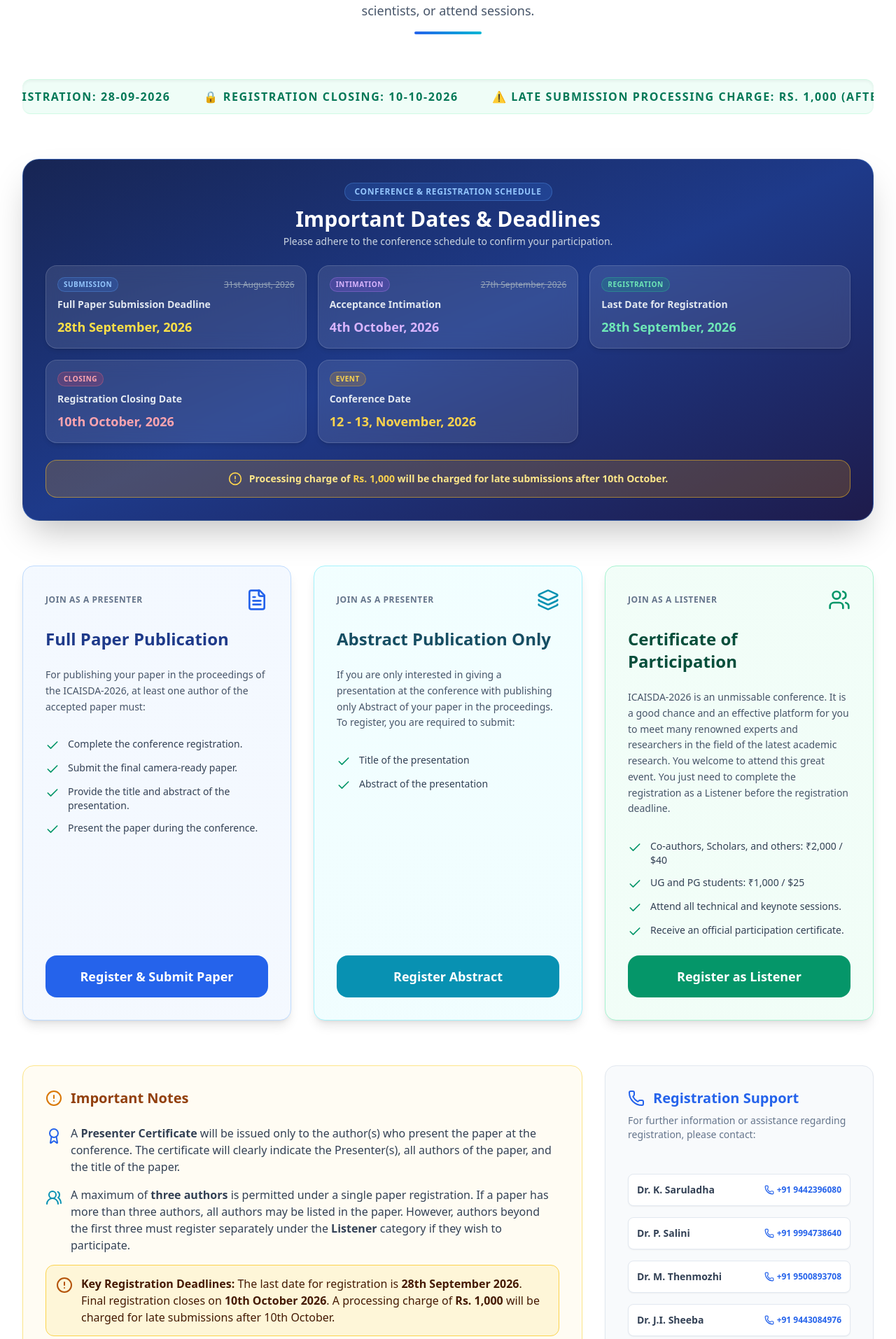
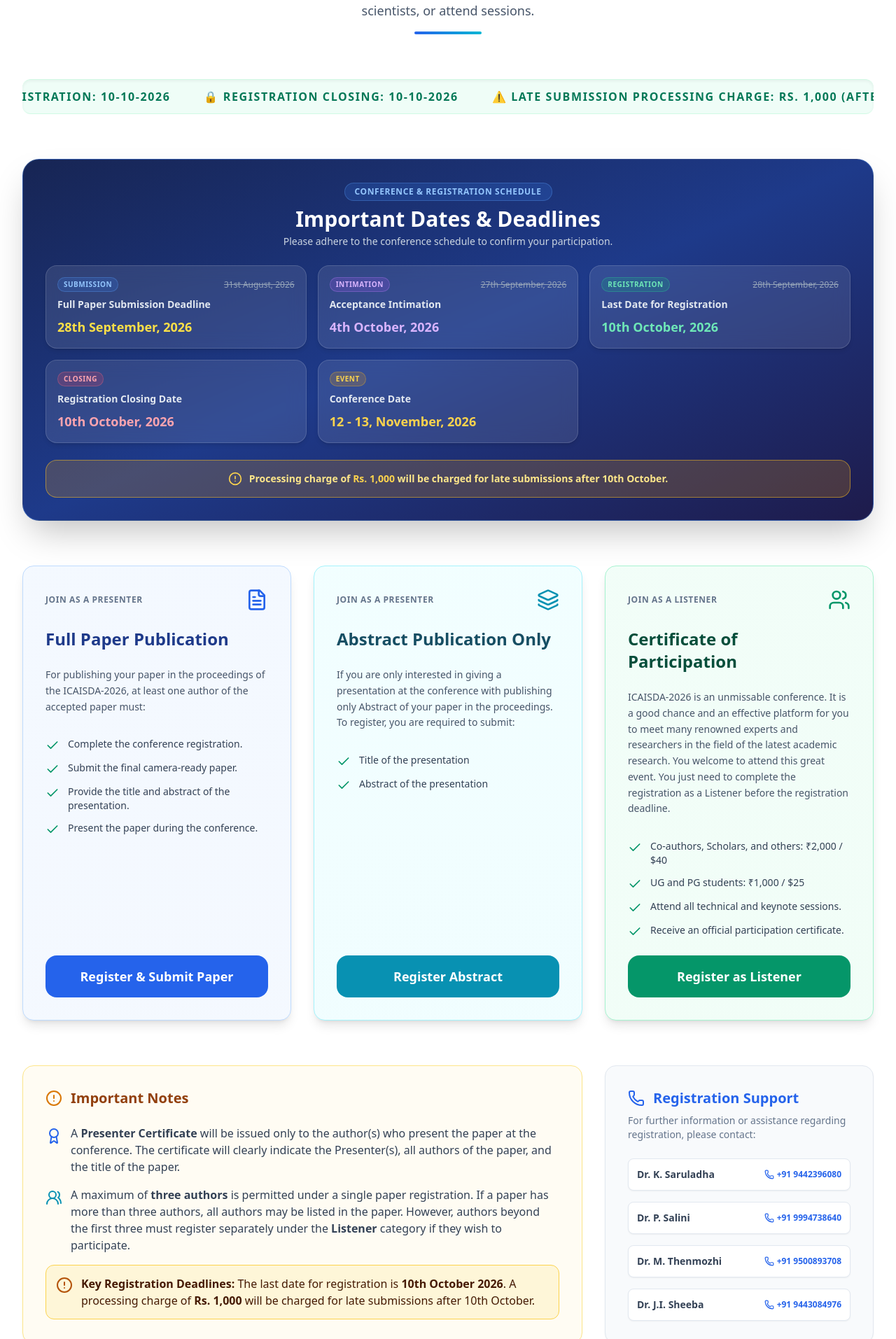
Before and after one commit to vikneshh-rs/icaisda26, a React (Vite) app in the folder CSE-Conference-main/: page /#/registration in a window 1280 px wide. Shown: the part 247-2160 px from the top of the page at 70% size. Built offline with nearby package versions, Linux system fonts and the light colour scheme; no server answers.

Commit message:
Update Last Date for Registration to 10th October 2026 across all components

```diff
--- a/CSE-Conference-main/src/Components/Home/AnnouncementSlider.jsx
+++ b/CSE-Conference-main/src/Components/Home/AnnouncementSlider.jsx
@@ -21,8 +21,8 @@
     },
     {
       badge: "DEADLINE",
-      title: "Paper Submission & Registration",
-      desc: "Full paper submission & registration deadline: 28-09-2026 | Closing: 10-10-2026.",
+      title: "Submission & Registration Deadlines",
+      desc: "Paper submission: 28-09-2026 | Registration deadline: 10-10-2026.",
       link: "#/papersubmission",
       linkText: "Submit / Register",
       icon: <Sparkles className="w-4 h-4 text-amber-400 shrink-0" />,
--- a/CSE-Conference-main/src/Components/Home/Speakers.jsx
+++ b/CSE-Conference-main/src/Components/Home/Speakers.jsx
@@ -196,7 +196,8 @@
                   },
                   {
                     label: "Last Date for Registration",
-                    newDate: "28th September, 2026",
+                    oldDate: "28th September, 2026",
+                    newDate: "10th October, 2026",
                   },
                   {
                     label: "Registration Closing Date",
@@ -243,7 +244,8 @@
               },
               {
                 label: "Last Date for Registration",
-                newDate: "28th September, 2026",
+                oldDate: "28th September, 2026",
+                newDate: "10th October, 2026",
               },
               {
                 label: "Registration Closing Date",
--- a/CSE-Conference-main/src/Components/Submission/Guidelines.jsx
+++ b/CSE-Conference-main/src/Components/Submission/Guidelines.jsx
@@ -40,7 +40,7 @@
           Last Date for Paper Submission: <b>28th September 2026</b>
         </p>
         <p className="text-blue-800 text-center text-sm md:text-base font-medium mb-6">
-          Last Date for Registration: <b>28th September 2026</b> &nbsp;|&nbsp; Registration Closing: <b>10th October 2026</b>
+          Last Date for Registration: <b>10th October 2026</b> &nbsp;|&nbsp; Registration Closing: <b>10th October 2026</b>
           <span className="block text-xs md:text-sm text-amber-900 mt-1 font-semibold">⚠️ Processing charge of Rs. 1,000 will be charged for late submissions after 10th October.</span>
         </p>
 
--- a/CSE-Conference-main/src/Pages/PaperRegistration.jsx
+++ b/CSE-Conference-main/src/Pages/PaperRegistration.jsx
@@ -652,7 +652,7 @@
 
             <div className="p-3 bg-amber-50 border border-amber-200 rounded-xl text-xs md:text-sm text-amber-800 font-medium flex items-center gap-2">
               <AlertCircle className="w-4 h-4 text-amber-600 shrink-0" />
-              <span><strong>Note:</strong> Last date for registration is <strong>28-09-2026</strong> (Registration Closing: <strong>10-10-2026</strong>). A processing charge of <strong>Rs. 1,000</strong> will be charged for late submissions after 10th October.</span>
+              <span><strong>Note:</strong> Last date for registration is <strong>10-10-2026</strong>. A processing charge of <strong>Rs. 1,000</strong> will be charged for late submissions after 10th October.</span>
             </div>
 
             {/* Payment Fields */}
--- a/CSE-Conference-main/src/Pages/Registration.jsx
+++ b/CSE-Conference-main/src/Pages/Registration.jsx
@@ -103,12 +103,12 @@
         <div className="w-full bg-emerald-50/80 border-y border-emerald-100 py-3 overflow-hidden rounded-xl shadow-inner relative">
           <div className="animate-marquee whitespace-nowrap text-sm md:text-base font-bold text-emerald-700 uppercase tracking-widest flex items-center gap-12">
             <span>🎉 Registration is Now Open</span>
-            <span>📅 Last Date for Registration: 28-09-2026</span>
+            <span>📅 Last Date for Registration: 10-10-2026</span>
             <span>🔒 Registration Closing: 10-10-2026</span>
             <span>⚠️ Late Submission Processing Charge: Rs. 1,000 (after 10th October)</span>
             {/* Duplicate for seamless loop */}
             <span>🎉 Registration is Now Open</span>
-            <span>📅 Last Date for Registration: 28-09-2026</span>
+            <span>📅 Last Date for Registration: 10-10-2026</span>
             <span>🔒 Registration Closing: 10-10-2026</span>
             <span>⚠️ Late Submission Processing Charge: Rs. 1,000 (after 10th October)</span>
           </div>
@@ -158,7 +158,8 @@
               },
               {
                 label: "Last Date for Registration",
-                newDate: "28th September, 2026",
+                oldDate: "28th September, 2026",
+                newDate: "10th October, 2026",
                 badge: "REGISTRATION",
                 badgeColor: "bg-emerald-500/20 text-emerald-300 border-emerald-400/30",
                 dateColor: "text-emerald-300",
@@ -267,7 +268,7 @@
               <div className="flex gap-3 bg-amber-100/60 p-3.5 rounded-xl border border-amber-300">
                 <AlertCircle className="w-6 h-6 text-amber-700 shrink-0 mt-0.5" />
                 <p className="text-amber-950 font-medium">
-                  <strong>Key Registration Deadlines:</strong> The last date for registration is <strong>28th September 2026</strong>. Final registration closes on <strong>10th October 2026</strong>. A processing charge of <strong>Rs. 1,000</strong> will be charged for late submissions after 10th October.
+                  <strong>Key Registration Deadlines:</strong> The last date for registration is <strong>10th October 2026</strong>. A processing charge of <strong>Rs. 1,000</strong> will be charged for late submissions after 10th October.
                 </p>
               </div>
             </div>
--- a/CSE-Conference-main/src/Pages/Timeline.jsx
+++ b/CSE-Conference-main/src/Pages/Timeline.jsx
@@ -55,7 +55,8 @@
                 },
                 {
                   label: "Last Date for Registration",
-                  newDate: "28th September, 2026",
+                  oldDate: "28th September, 2026",
+                  newDate: "10th October, 2026",
                 },
                 {
                   label: "Registration Closing Date",
@@ -97,7 +98,8 @@
             },
             {
               label: "Last Date for Registration",
-              newDate: "28th September, 2026",
+              oldDate: "28th September, 2026",
+              newDate: "10th October, 2026",
             },
             {
               label: "Registration Closing Date",
```
